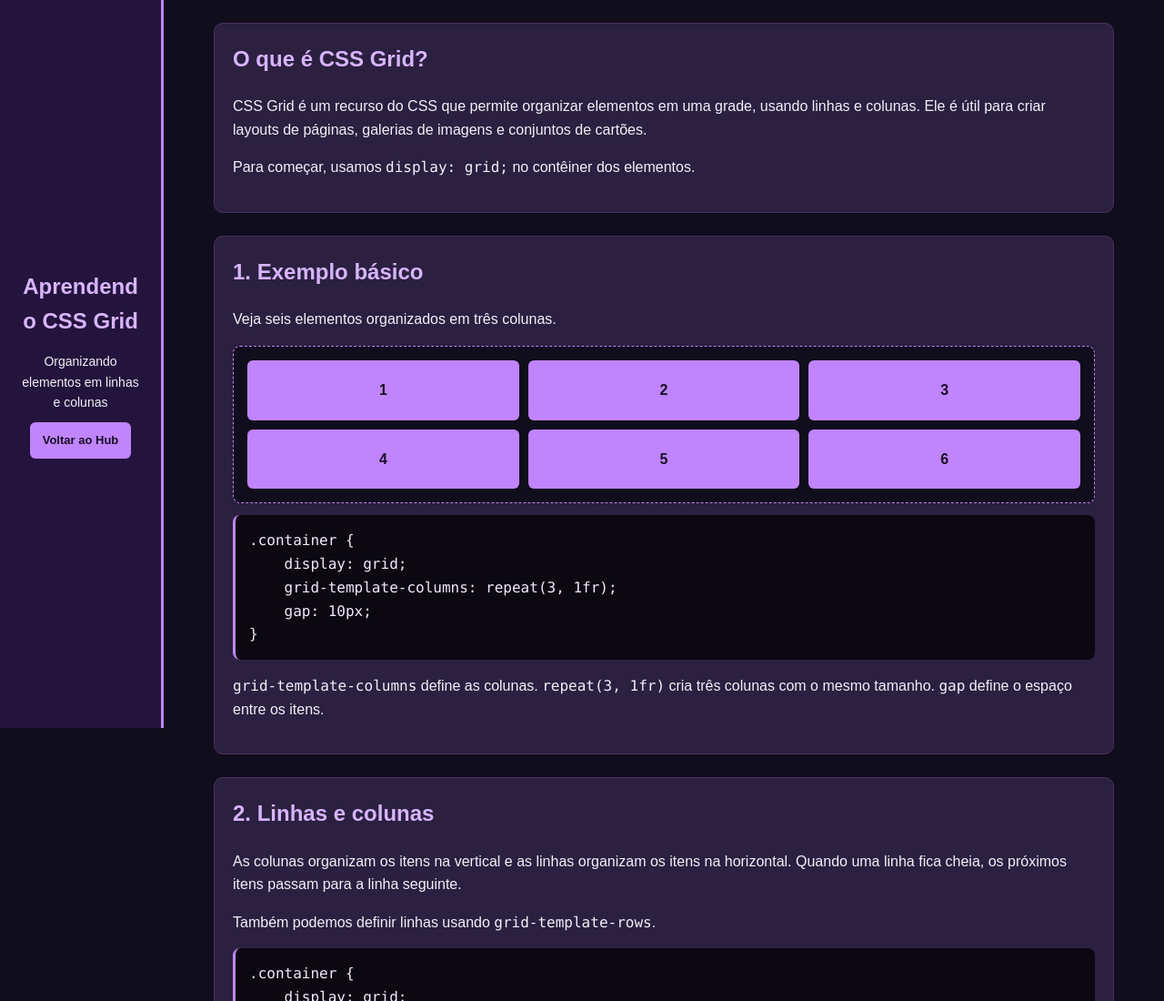
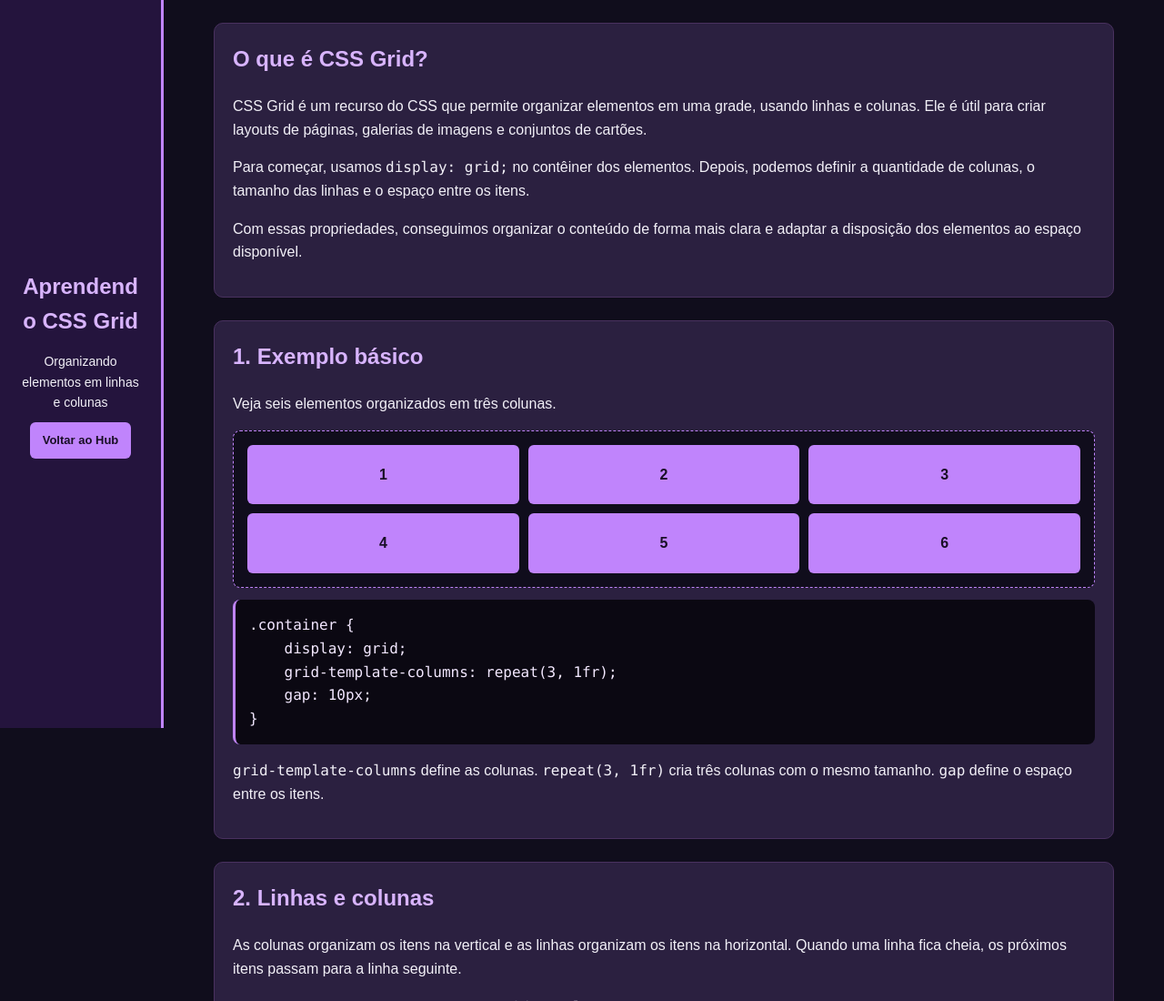
Before and after one commit to engs-henriquesantos2-droid/Cria-o-das-p-ginas-Flexbox-e-Grid, a plain HTML site: page grid.html in a window 1280 px wide. Shown: the top 1100 px of the page at 91% size. Drawn offline with Linux system fonts and the light colour scheme.

Commit message:
Amplia explicacao inicial do CSS Grid

```diff
--- a/grid.html
+++ b/grid.html
@@ -14,11 +14,12 @@
     </header>
 
     <main>
-        <section class="conteudo">
-            <h2>O que é CSS Grid?</h2>
-            <p>CSS Grid é um recurso do CSS que permite organizar elementos em uma grade, usando linhas e colunas. Ele é útil para criar layouts de páginas, galerias de imagens e conjuntos de cartões.</p>
-            <p>Para começar, usamos <code>display: grid;</code> no contêiner dos elementos.</p>
-        </section>
+      <section class="conteudo">
+    <h2>O que é CSS Grid?</h2>
+    <p>CSS Grid é um recurso do CSS que permite organizar elementos em uma grade, usando linhas e colunas. Ele é útil para criar layouts de páginas, galerias de imagens e conjuntos de cartões.</p>
+    <p>Para começar, usamos <code>display: grid;</code> no contêiner dos elementos. Depois, podemos definir a quantidade de colunas, o tamanho das linhas e o espaço entre os itens.</p>
+    <p>Com essas propriedades, conseguimos organizar o conteúdo de forma mais clara e adaptar a disposição dos elementos ao espaço disponível.</p>
+</section>
 
         <section class="conteudo">
             <h2>1. Exemplo básico</h2>
```
